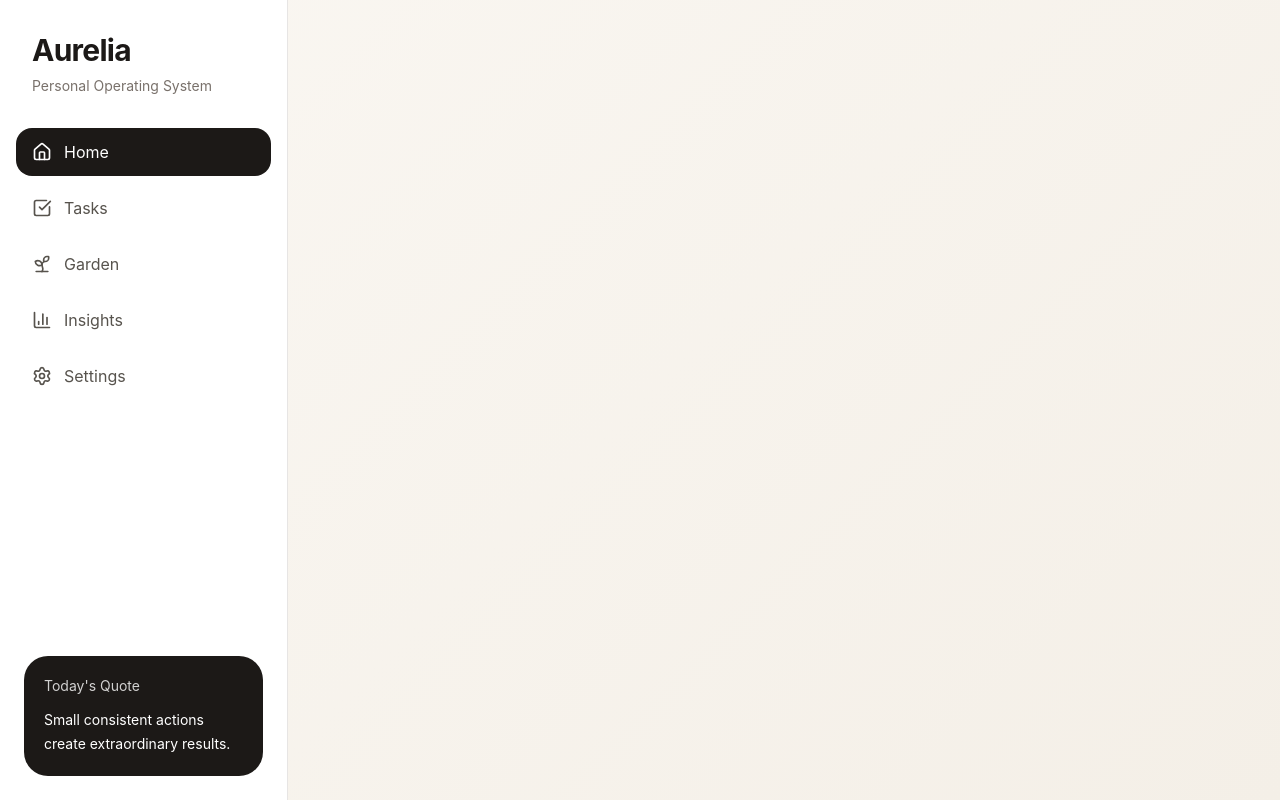
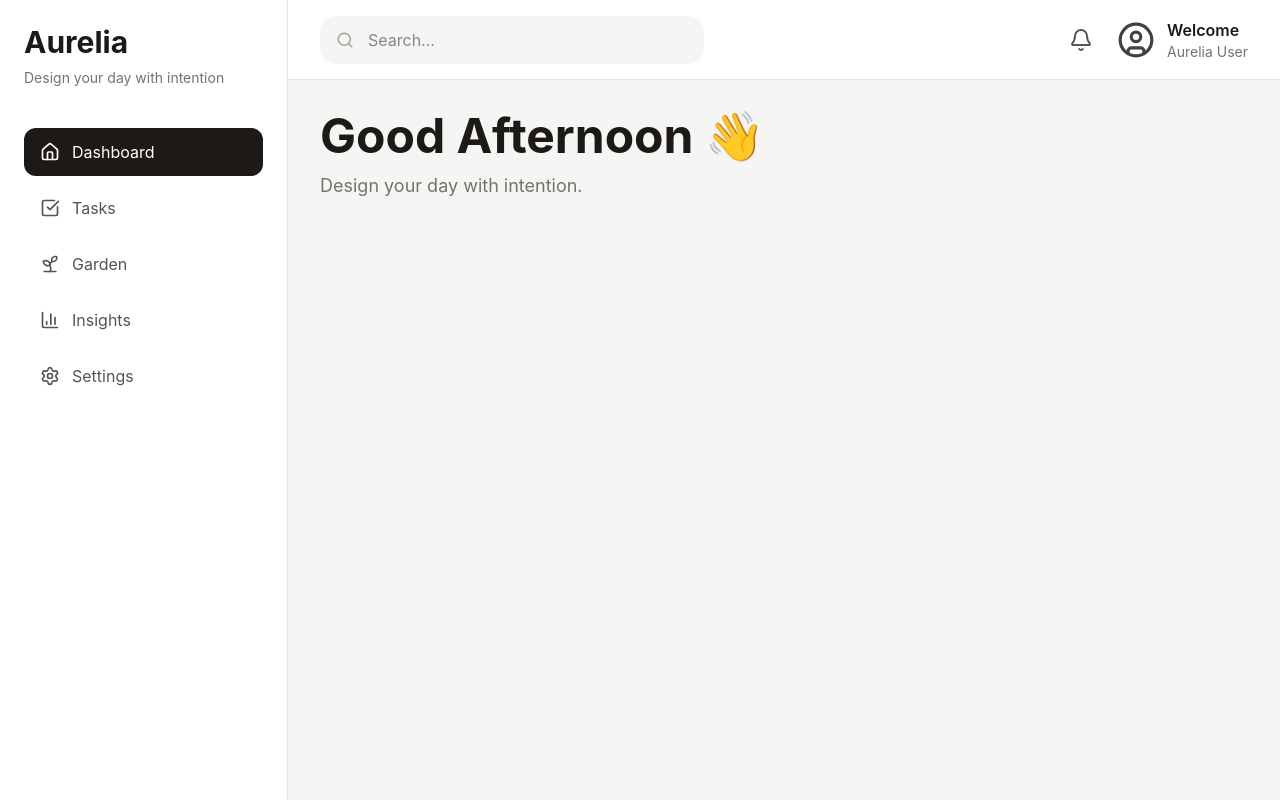
Before and after one commit to toibawani/aurelia, a React (Vite) app: page /dashboard in a window 1280 px wide. Built offline with nearby package versions, Linux system fonts and the light colour scheme.

Commit message:
feat: create reusable card component

```diff
--- a/src/App.tsx
+++ b/src/App.tsx
@@ -1,9 +1,8 @@
-import { Routes, Route } from "react-router-dom";
+import { Routes, Route, Navigate } from "react-router-dom";
 
-import Landing from "./pages/Landing";
+import Dashboard from "./pages/Dashboard";
 import Login from "./pages/Login";
 import Signup from "./pages/Signup";
-import Dashboard from "./pages/Dashboard";
 import Settings from "./pages/Settings";
 import Profile from "./pages/Profile";
 import NotFound from "./pages/NotFound";
@@ -11,10 +10,10 @@ import NotFound from "./pages/NotFound";
 function App() {
   return (
     <Routes>
-      <Route path="/" element={<Landing />} />
+      <Route path="/" element={<Navigate to="/dashboard" replace />} />
+      <Route path="/dashboard" element={<Dashboard />} />
       <Route path="/login" element={<Login />} />
       <Route path="/signup" element={<Signup />} />
-      <Route path="/dashboard" element={<Dashboard />} />
       <Route path="/settings" element={<Settings />} />
       <Route path="/profile" element={<Profile />} />
       <Route path="*" element={<NotFound />} />
--- a/src/components/dashboard/Sidebar.tsx
+++ b/src/components/dashboard/Sidebar.tsx
@@ -0,0 +1,47 @@
+import { Home, CheckSquare, Sprout, BarChart3, Settings } from "lucide-react";
+import { NavLink } from "react-router-dom";
+
+const menuItems = [
+  { name: "Dashboard", path: "/dashboard", icon: Home },
+  { name: "Tasks", path: "/dashboard/tasks", icon: CheckSquare },
+  { name: "Garden", path: "/dashboard/garden", icon: Sprout },
+  { name: "Insights", path: "/dashboard/insights", icon: BarChart3 },
+  { name: "Settings", path: "/settings", icon: Settings },
+];
+
+export default function Sidebar() {
+  return (
+    <aside className="w-72 min-h-screen bg-white border-r border-stone-200 p-6">
+      <h1 className="text-3xl font-bold text-stone-900">
+        Aurelia
+      </h1>
+
+      <p className="text-stone-500 text-sm mt-2">
+        Design your day with intention
+      </p>
+
+      <nav className="mt-10 flex flex-col gap-2">
+        {menuItems.map((item) => {
+          const Icon = item.icon;
+
+          return (
+            <NavLink
+              key={item.name}
+              to={item.path}
+              className={({ isActive }) =>
+                `flex items-center gap-3 rounded-xl px-4 py-3 transition ${
+                  isActive
+                    ? "bg-stone-900 text-white"
+                    : "text-stone-600 hover:bg-stone-100"
+                }`
+              }
+            >
+              <Icon size={20} />
+              <span>{item.name}</span>
+            </NavLink>
+          );
+        })}
+      </nav>
+    </aside>
+  );
+}
--- /dev/null
+++ b/src/components/dashboard/TopBar.tsx
@@ -0,0 +1,33 @@
+import { Bell, Search, UserCircle } from "lucide-react";
+
+export default function TopBar() {
+  return (
+    <header className="h-20 bg-white border-b border-stone-200 flex items-center justify-between px-8">
+      <div className="relative w-96">
+        <Search
+          className="absolute left-4 top-1/2 -translate-y-1/2 text-stone-400"
+          size={18}
+        />
+
+        <input
+          type="text"
+          placeholder="Search..."
+          className="w-full rounded-2xl bg-stone-100 py-3 pl-12 pr-4 outline-none"
+        />
+      </div>
+
+      <div className="flex items-center gap-6">
+        <Bell className="text-stone-600" />
+
+        <div className="flex items-center gap-3">
+          <UserCircle size={38} className="text-stone-700" />
+
+          <div>
+            <p className="font-semibold">Welcome</p>
+            <p className="text-sm text-stone-500">Aurelia User</p>
+          </div>
+        </div>
+      </div>
+    </header>
+  );
+}
--- a/src/components/ui/Card.tsx
+++ b/src/components/ui/Card.tsx
@@ -0,0 +1,35 @@
+import type { ReactNode } from "react";
+
+interface CardProps {
+  title?: string;
+  children: ReactNode;
+  className?: string;
+}
+
+export default function Card({
+  title,
+  children,
+  className = "",
+}: CardProps) {
+  return (
+    <div
+      className={`
+        rounded-3xl
+        bg-white
+        p-6
+        shadow-sm
+        border
+        border-stone-200
+        ${className}
+      `}
+    >
+      {title && (
+        <h2 className="text-lg font-semibold text-stone-900 mb-4">
+          {title}
+        </h2>
+      )}
+
+      {children}
+    </div>
+  );
+}
--- a/src/layouts/DashboardLayout.tsx
+++ b/src/layouts/DashboardLayout.tsx
@@ -0,0 +1,26 @@
+import type { ReactNode } from "react";
+
+import Sidebar from "../components/dashboard/Sidebar";
+import TopBar from "../components/dashboard/TopBar";
+
+interface DashboardLayoutProps {
+  children: ReactNode;
+}
+
+export default function DashboardLayout({
+  children,
+}: DashboardLayoutProps) {
+  return (
+    <div className="min-h-screen flex bg-stone-100">
+      <Sidebar />
+
+      <div className="flex flex-1 flex-col">
+        <TopBar />
+
+        <main className="flex-1 p-8">
+          {children}
+        </main>
+      </div>
+    </div>
+  );
+}
--- a/src/pages/Dashboard.tsx
+++ b/src/pages/Dashboard.tsx
@@ -1,87 +1,15 @@
-import {
-  Home,
-  CheckSquare,
-  Sprout,
-  BarChart3,
-  Settings,
-} from "lucide-react";
-import { NavLink } from "react-router-dom";
+import DashboardLayout from "../layouts/DashboardLayout";
 
-const links = [
-  {
-    title: "Home",
-    icon: Home,
-    path: "/dashboard",
-  },
-  {
-    title: "Tasks",
-    icon: CheckSquare,
-    path: "/dashboard/tasks",
-  },
-  {
-    title: "Garden",
-    icon: Sprout,
-    path: "/dashboard/garden",
-  },
-  {
-    title: "Insights",
-    icon: BarChart3,
-    path: "/dashboard/insights",
-  },
-  {
-    title: "Settings",
-    icon: Settings,
-    path: "/settings",
-  },
-];
+export default function Dashboard() {
+  return (
+    <DashboardLayout>
+      <h1 className="text-5xl font-bold">
+        Good Afternoon 👋
+      </h1>
 
-export default function Sidebar() {
-  return (
-    <aside className="w-72 min-h-screen bg-white border-r border-stone-200 flex flex-col">
-      <div className="p-8">
-        <h1 className="text-3xl font-bold tracking-tight">
-          Aurelia
-        </h1>
-
-        <p className="text-sm text-stone-500 mt-2">
-          Personal Operating System
-        </p>
-      </div>
-
-      <nav className="px-4 flex flex-col gap-2">
-        {links.map((link) => {
-          const Icon = link.icon;
-
-          return (
-            <NavLink
-              key={link.title}
-              to={link.path}
-              className={({ isActive }) =>
-                `flex items-center gap-3 px-4 py-3 rounded-2xl transition ${
-                  isActive
-                    ? "bg-stone-900 text-white"
-                    : "text-stone-600 hover:bg-stone-100"
-                }`
-              }
-            >
-              <Icon size={20} />
-              {link.title}
-            </NavLink>
-          );
-        })}
-      </nav>
-
-      <div className="mt-auto p-6">
-        <div className="rounded-3xl bg-stone-900 text-white p-5">
-          <p className="text-sm opacity-80">
-            Today's Quote
-          </p>
-
-          <p className="mt-3 text-sm leading-6">
-            Small consistent actions create extraordinary results.
-          </p>
-        </div>
-      </div>
-    </aside>
+      <p className="mt-3 text-stone-500 text-lg">
+        Design your day with intention.
+      </p>
+    </DashboardLayout>
   );
 }
```
